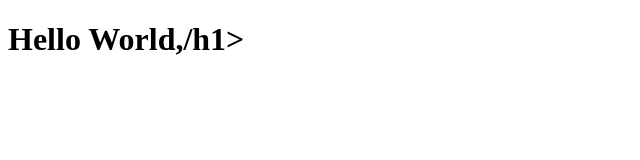
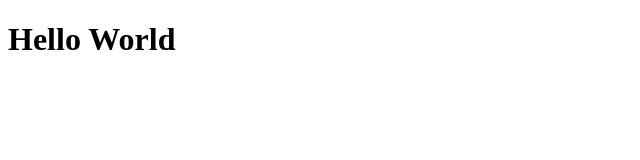
Before and after one commit to jzmc-1530842/jzmc-1530842.github.io, a plain HTML site: page index.html in a window 1280 px wide. Shown: the full height of the page, 0-640 px from the left. Drawn offline with Linux system fonts and the light colour scheme.

Commit message:
Add files via upload

```diff
--- a/index.html
+++ b/index.html
@@ -4,6 +4,6 @@
         <title>Hello World</title>
     </head>
     <body>
-        <h1>Hello World,/h1>
-        </body>
-    </html>
+        <h1>Hello World</h1>
+    </body>
+</html>
```
